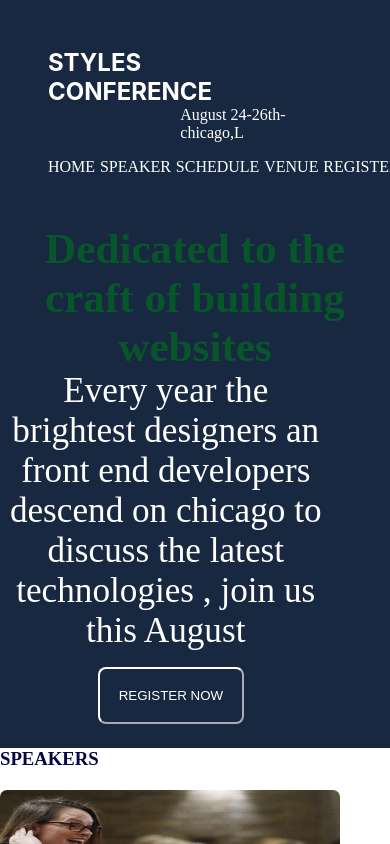
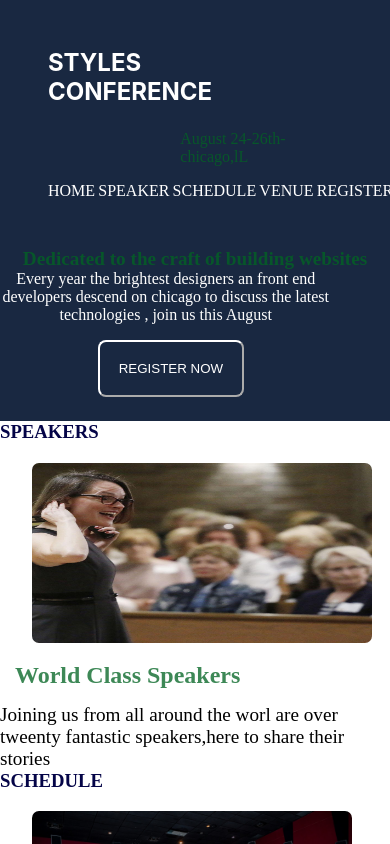
Before and after one commit to AMAHMERCY/femcode_task_2, a plain HTML site: page index.html in a window 390 px wide. Shown: the top 844 px of the page. Drawn offline with Linux system fonts and the light colour scheme.

Commit message:
style conference

```diff
--- a/index.html
+++ b/index.html
@@ -12,7 +12,7 @@
                  <h2>STYLES <br>CONFERENCE</h2>
              </div>
              <div class="box_b">
-                 <P>August 24-26th-chicago,L</P>
+                 <P>August 24-26th-chicago,lL</P>
                  <ul>
                     <li>
                         <a href="#">HOME</a> </li>
--- a/style.css
+++ b/style.css
@@ -26,6 +26,7 @@ color:white;
 }
 .box_b p{
     margin-left: 45%;
+    color: rgba(2, 100, 35, 0.767);
 }
 a{
     text-decoration: none;
@@ -132,8 +133,14 @@ footer{
         padding: 0;
         max-width: 100%;
     }
+    .col_hero h2{
+        font-size: 1.2rem;
+    }
     li{
-        margin-right: 0.3rem;
+        margin-right: 0.2rem;
+        /* margin-left:-1rem; */
+        font-size: 1rem;
+        /* padding-right: 0.4rem; */
     }
     .btn{
         margin-left: 25%;
@@ -142,4 +149,15 @@ footer{
     .copy_faa{
         margin-left: 40%;
     }
+    .chic_p{
+        /* width: 0; */
+        max-width: 100%;
+        font-size:1rem;
+    }
+    img{
+        margin-left: 2rem;
+    }
+    .box_b p{
+        padding-top: 1.5rem;
+    }
 }
```
